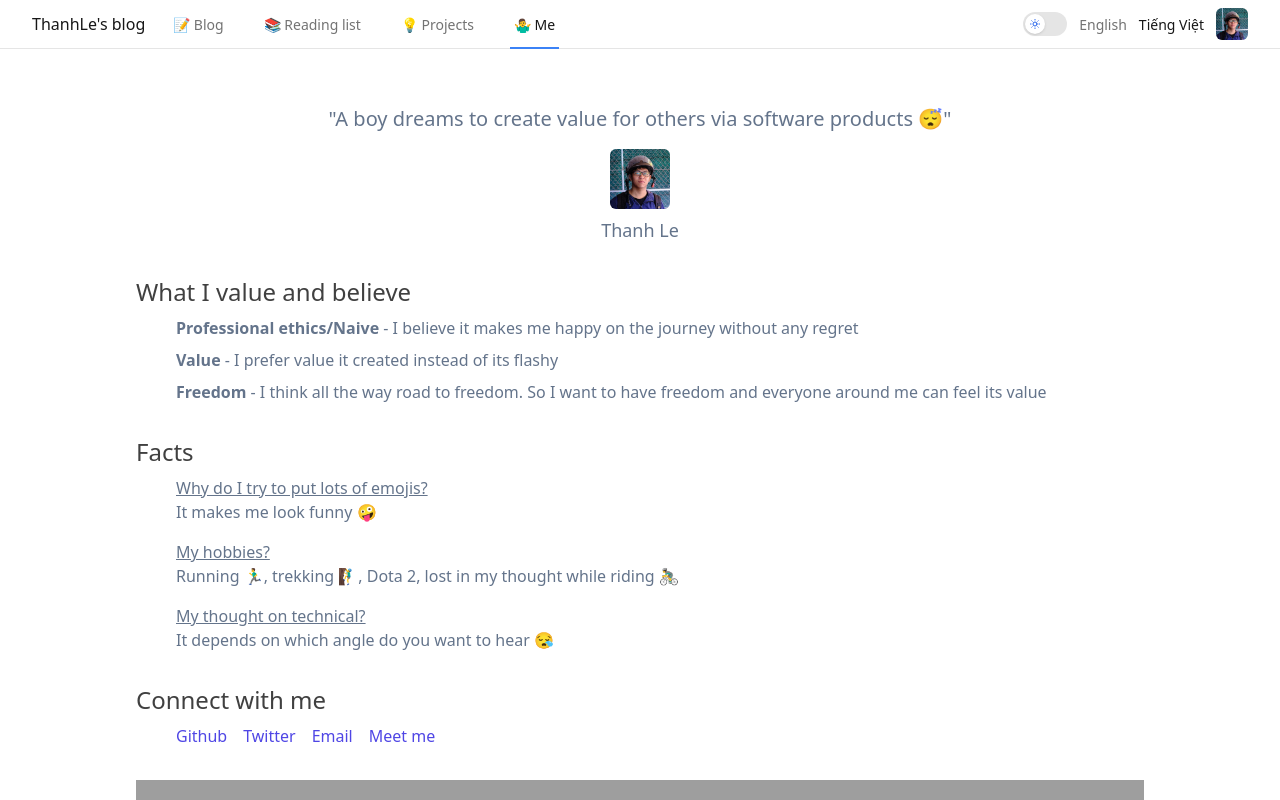
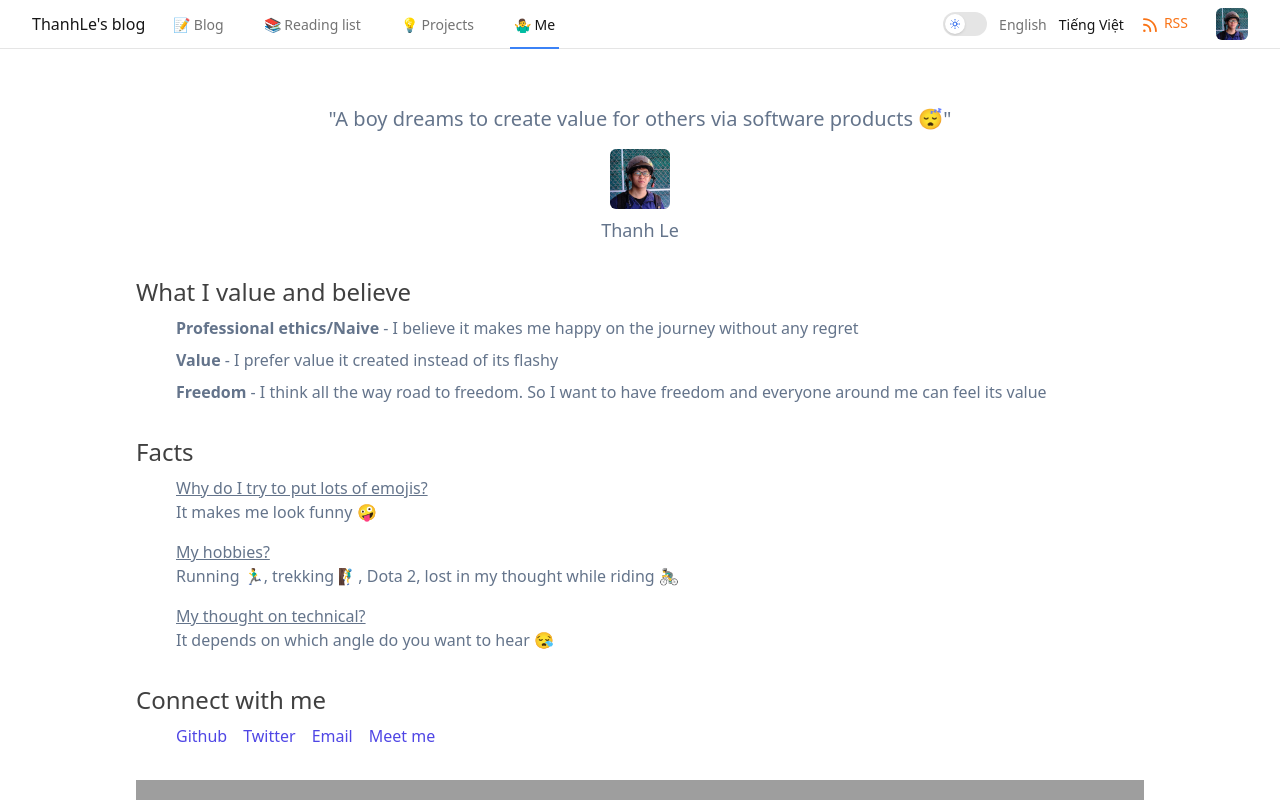
Before and after one commit to thanhlmm/blog, a Next.js app: page /me in a window 1280 px wide. Shown: the top 800 px of the page. Built offline with nearby package versions, Linux system fonts and the light colour scheme; grey boxes are pictures that could not be loaded; what @splitbee/web would draw is missing.

Commit message:
Add link

```diff
--- a/components/header/index.tsx
+++ b/components/header/index.tsx
@@ -47,7 +47,7 @@ export default function Header() {
               <div className="flex">
                 <div className="flex items-center flex-shrink-0">
                   <Link href="/">
-                    <a className="text-gray-900  dark:text-gray-50">
+                    <a className="text-gray-900 dark:text-gray-50">
                       ThanhLe's blog
                     </a>
                   </Link>
@@ -101,6 +101,23 @@ export default function Header() {
                       Tiếng Việt
                     </a>
                   </div>
+                </div>
+                <div className="mx-4 text-sm font-medium text-orange-500">
+                  <a href="/rss" target="_blank">
+                    <svg
+                      xmlns="http://www.w3.org/2000/svg"
+                      viewBox="0 0 24 24"
+                      fill="currentColor"
+                      className="inline-block w-5 h-5 mr-1"
+                    >
+                      <path
+                        fillRule="evenodd"
+                        d="M3.75 4.5a.75.75 0 01.75-.75h.75c8.284 0 15 6.716 15 15v.75a.75.75 0 01-.75.75h-.75a.75.75 0 01-.75-.75v-.75C18 11.708 12.292 6 5.25 6H4.5a.75.75 0 01-.75-.75V4.5zm0 6.75a.75.75 0 01.75-.75h.75a8.25 8.25 0 018.25 8.25v.75a.75.75 0 01-.75.75H12a.75.75 0 01-.75-.75v-.75a6 6 0 00-6-6H4.5a.75.75 0 01-.75-.75v-.75zm0 7.5a1.5 1.5 0 113 0 1.5 1.5 0 01-3 0z"
+                        clipRule="evenodd"
+                      />
+                    </svg>
+                    RSS
+                  </a>
                 </div>
                 <div className="relative ml-3">
                   <div>
```
